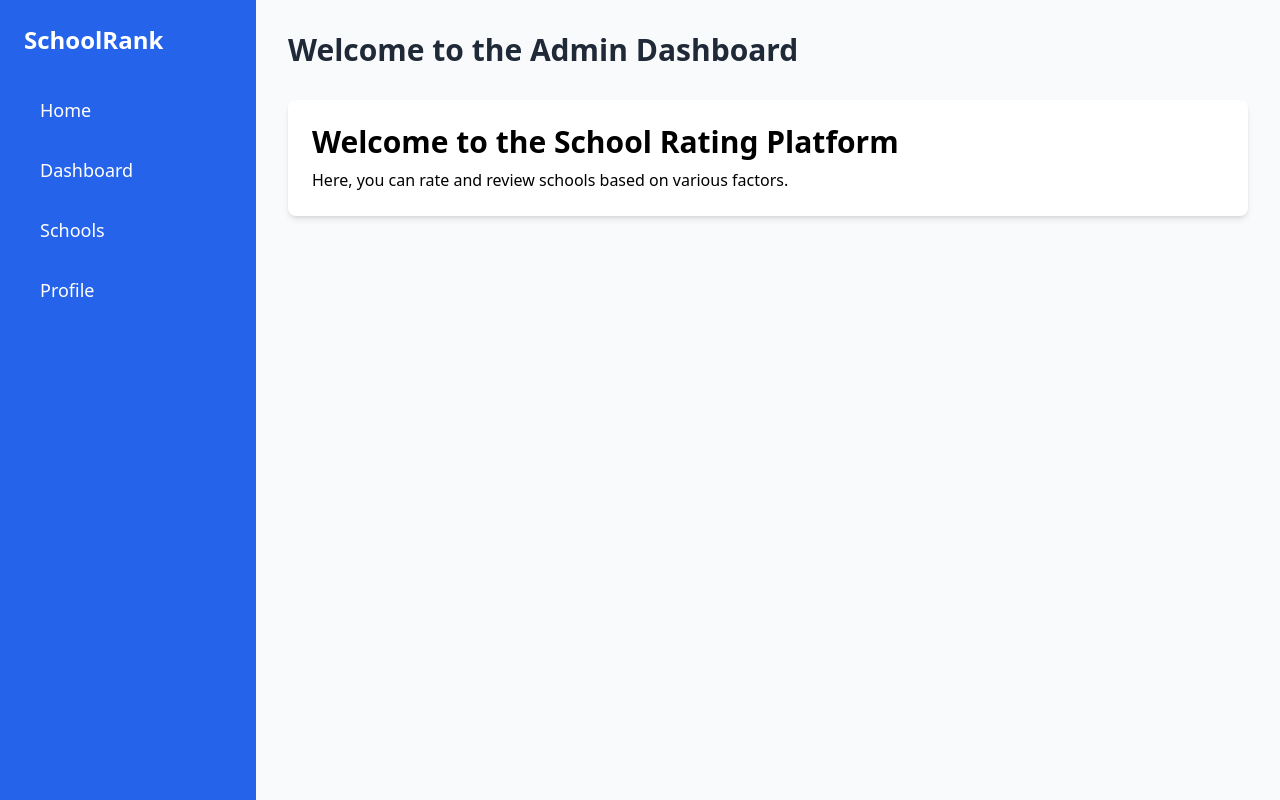
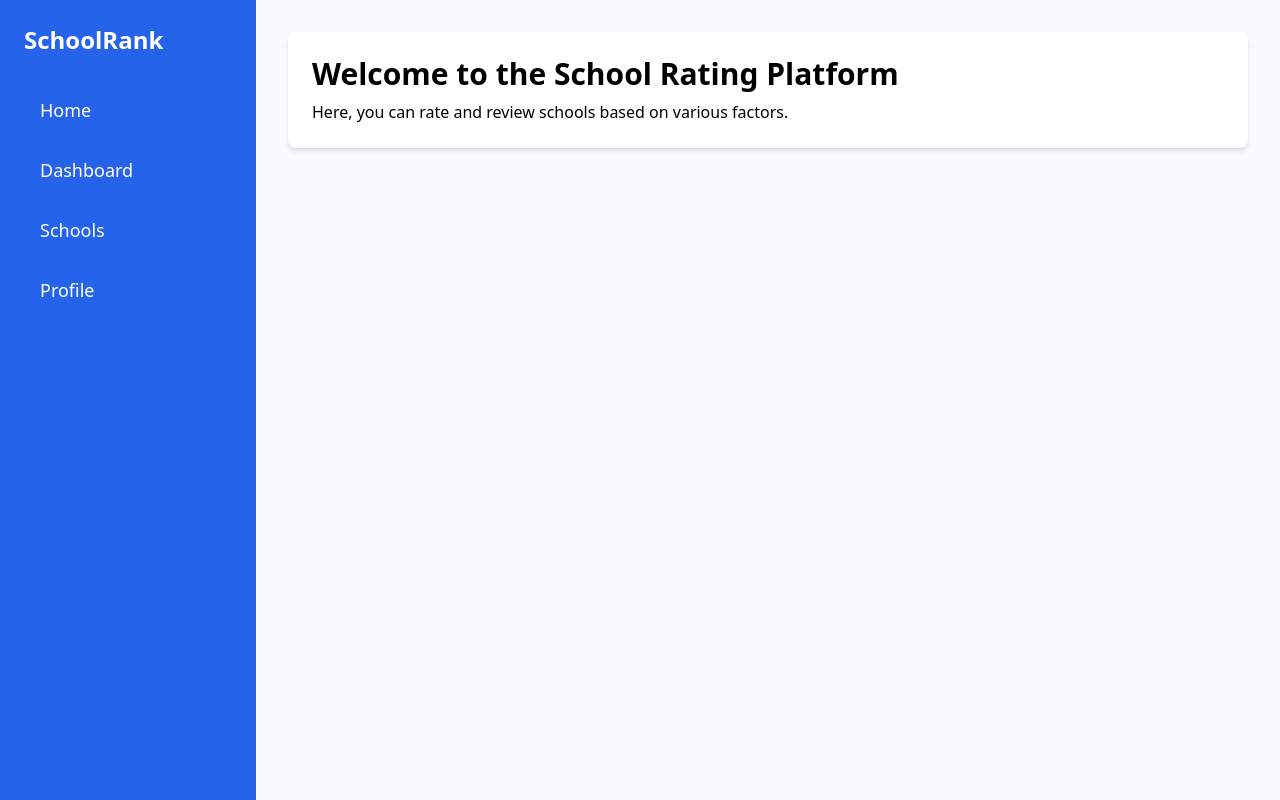
Before and after one commit to diegoallies/School-Ranking-Project-Frontend, a Next.js app: page / in a window 1280 px wide. Built offline with nearby package versions, Linux system fonts and the light colour scheme.

Commit message:
dumb text remove

```diff
--- a/components/Layout.js
+++ b/components/Layout.js
@@ -69,9 +69,7 @@ const Layout = ({ children }) => {
           isSidebarOpen ? 'ml-64' : 'ml-16'
         } md:ml-64`} // Apply margin-left only on mobile when sidebar is open
       >
-        <header className="mb-8">
-          <h1 className="text-3xl font-semibold text-gray-800">Welcome to the Admin Dashboard</h1>
-        </header>
+
 
         <div className="bg-white p-6 rounded-lg shadow-md">{children}</div>
       </div>
```
